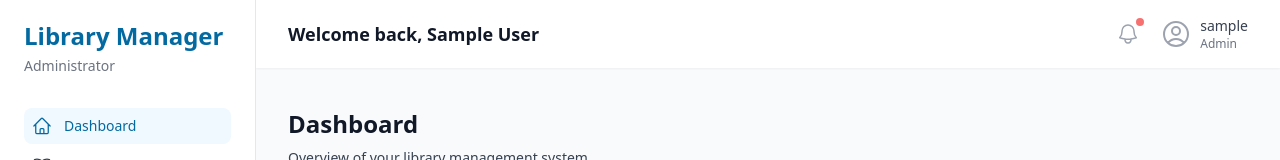
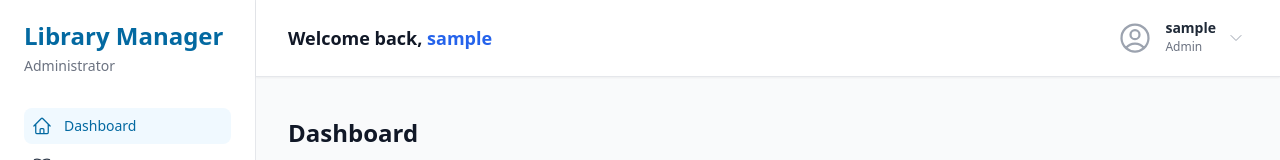
Before and after one commit to Ibrahimin8/library-manager-frontend, a React (Vite) app: page / in a window 1280 px wide. Shown: the top 160 px of the page. Built offline with nearby package versions, Linux system fonts and the light colour scheme; no server answers; sample sign-in values are in the browser's storage.

Commit message:
Initial commit

```diff
--- a/src/components/common/Header.jsx
+++ b/src/components/common/Header.jsx
@@ -1,32 +1,78 @@
-import React from 'react';
+import React, { useState, useEffect, useRef } from 'react';
 import { useAuth } from '../../context/AuthContext';
-import { BellIcon, UserCircleIcon } from '@heroicons/react/24/outline';
+import { UserCircleIcon, ChevronDownIcon } from '@heroicons/react/24/outline';
 
 const Header = () => {
-  const { user } = useAuth();
+  const { user, logout } = useAuth();
+  const [isProfileOpen, setIsProfileOpen] = useState(false);
+  const dropdownRef = useRef(null);
+
+  // Close dropdown when clicking outside
+  useEffect(() => {
+    const handleClickOutside = (event) => {
+      if (dropdownRef.current && !dropdownRef.current.contains(event.target)) {
+        setIsProfileOpen(false);
+      }
+    };
+    document.addEventListener('mousedown', handleClickOutside);
+    return () => document.removeEventListener('mousedown', handleClickOutside);
+  }, []);
+
+  const handleLogout = async () => {
+    try {
+      await logout();
+    } catch (error) {
+      console.error("Logout failed:", error);
+    }
+  };
 
   return (
-    <header className="bg-white shadow-sm">
+    <header className="relative z-10 bg-white shadow-sm border-b border-gray-200">
       <div className="px-4 sm:px-6 lg:px-8">
         <div className="flex justify-between items-center py-4">
+
+
           <div className="flex-1">
             <h1 className="text-lg font-semibold text-gray-900">
-              Welcome back, {user?.name || 'User'}
+              Welcome back, <span className="text-blue-600">{user?.username || 'User'}</span>
             </h1>
           </div>
-          <div className="flex items-center space-x-4">
-            <button className="relative p-1 text-gray-400 hover:text-gray-500">
-              <BellIcon className="h-6 w-6" />
-              <span className="absolute top-0 right-0 block h-2 w-2 rounded-full bg-red-400 ring-2 ring-white"></span>
-            </button>
-            <div className="flex items-center space-x-2">
-              <UserCircleIcon className="h-8 w-8 text-gray-400" />
-              <div className="hidden md:block">
-                <p className="text-sm font-medium text-gray-700">{user?.username}</p>
-                <p className="text-xs text-gray-500 capitalize">{user?.role}</p>
-              </div>
+
+
+          <div className="flex items-center" ref={dropdownRef}>
+            <div className="relative">
+              <button
+                onClick={() => setIsProfileOpen(!isProfileOpen)}
+                className="flex items-center space-x-3 p-1 rounded-lg hover:bg-gray-50 transition-all focus:outline-none"
+              >
+                <UserCircleIcon className="h-9 w-9 text-gray-400" />
+
+                <div className="hidden md:block text-left">
+                  <p className="text-sm font-bold text-gray-800 leading-none">
+                    {user?.username}
+                  </p>
+                  <p className="text-xs text-gray-500 font-medium capitalize mt-1">
+                    {user?.role}
+                  </p>
+                </div>
+
+                <ChevronDownIcon
+                  className={`h-4 w-4 text-gray-400 transition-transform ${isProfileOpen ? 'rotate-180' : ''}`}
+                />
+              </button>
+              {isProfileOpen && (
+                <div className="absolute right-0 mt-2 w-40 bg-white border border-gray-200 rounded-lg shadow-xl py-1 z-20 overflow-hidden">
+                  <button
+                    onClick={handleLogout}
+                    className="block w-full text-left px-4 py-3 text-sm text-red-600 font-semibold hover:bg-red-50 transition-colors"
+                  >
+                    Sign out
+                  </button>
+                </div>
+              )}
             </div>
           </div>
+
         </div>
       </div>
     </header>
```
